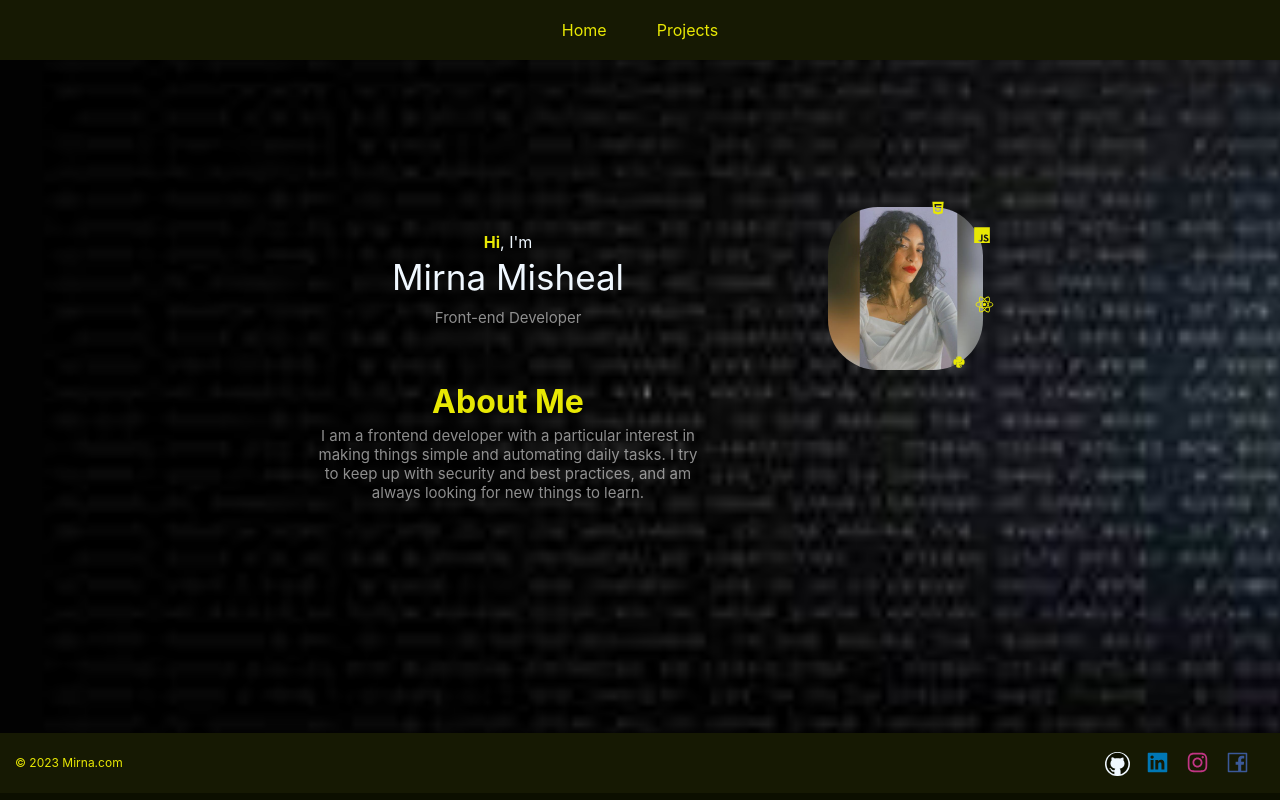
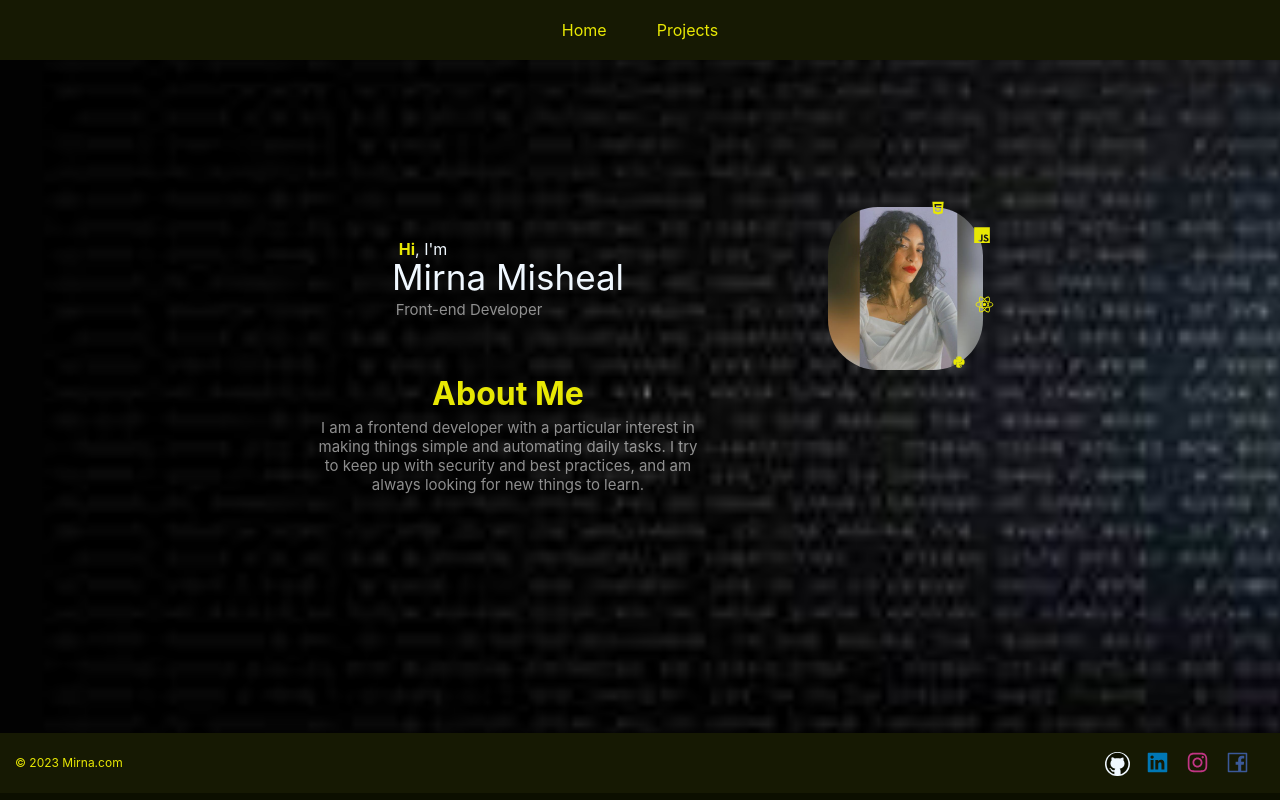
Before and after one commit to mirnaaaaa/NewPortfolio, a React (Create React App) app: page / in a window 1280 px wide. Built offline with nearby package versions, Linux system fonts and the light colour scheme.

Commit message:
first commit

```diff
--- a/src/App.css
+++ b/src/App.css
@@ -78,6 +78,9 @@ justify-content: center;
   color: rgb(232, 232, 4);
   margin-bottom: -10px;
 }
+.hi{
+  margin-left: -170px;
+}
 .yellow{
   color: rgb(232, 232, 4);
 }
@@ -87,7 +90,7 @@ justify-content: center;
 }
 .name{
   font-size: 35px;
-  margin-top: -12px;
+  margin-top: -19px;
 }
 .developers{
   color: #FFFFFF8c;
@@ -96,7 +99,8 @@ justify-content: center;
 .developer{
   color: #FFFFFF8c;
   font-size: 15px;
-  margin-top: -25px;
+  margin-top: -33px;
+margin-left: -78px;
   margin-bottom: 55px;
 }
 .navbar{
--- a/src/Components/Main.js
+++ b/src/Components/Main.js
@@ -6,7 +6,7 @@ export default function Main() {
   return (
     <div className="main">
       <div className="aboutMe">
-        <p>
+        <p className="hi">
           <b className="yellow">Hi</b>, I'm
         </p>
         <p className="name">Mirna Misheal</p>
```
